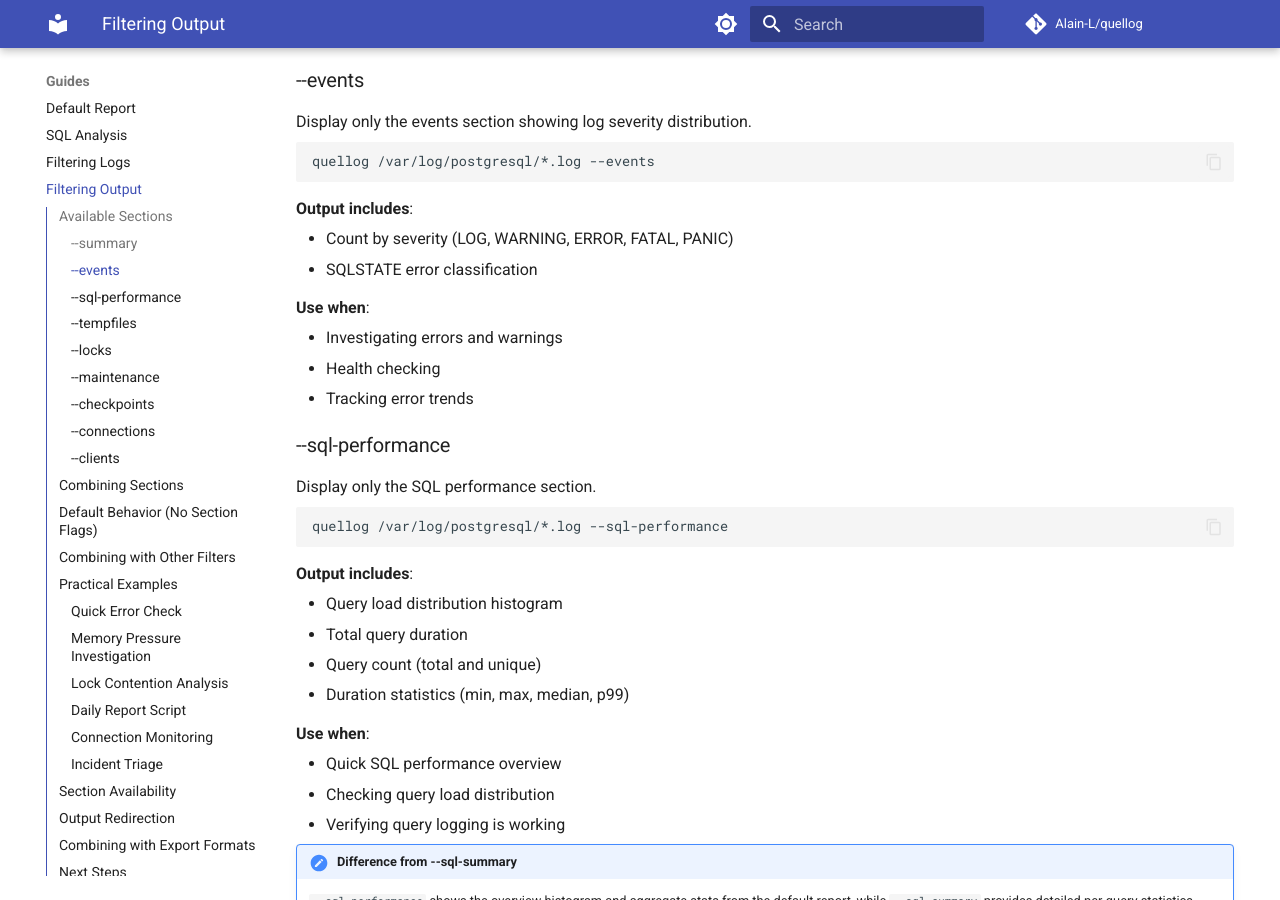
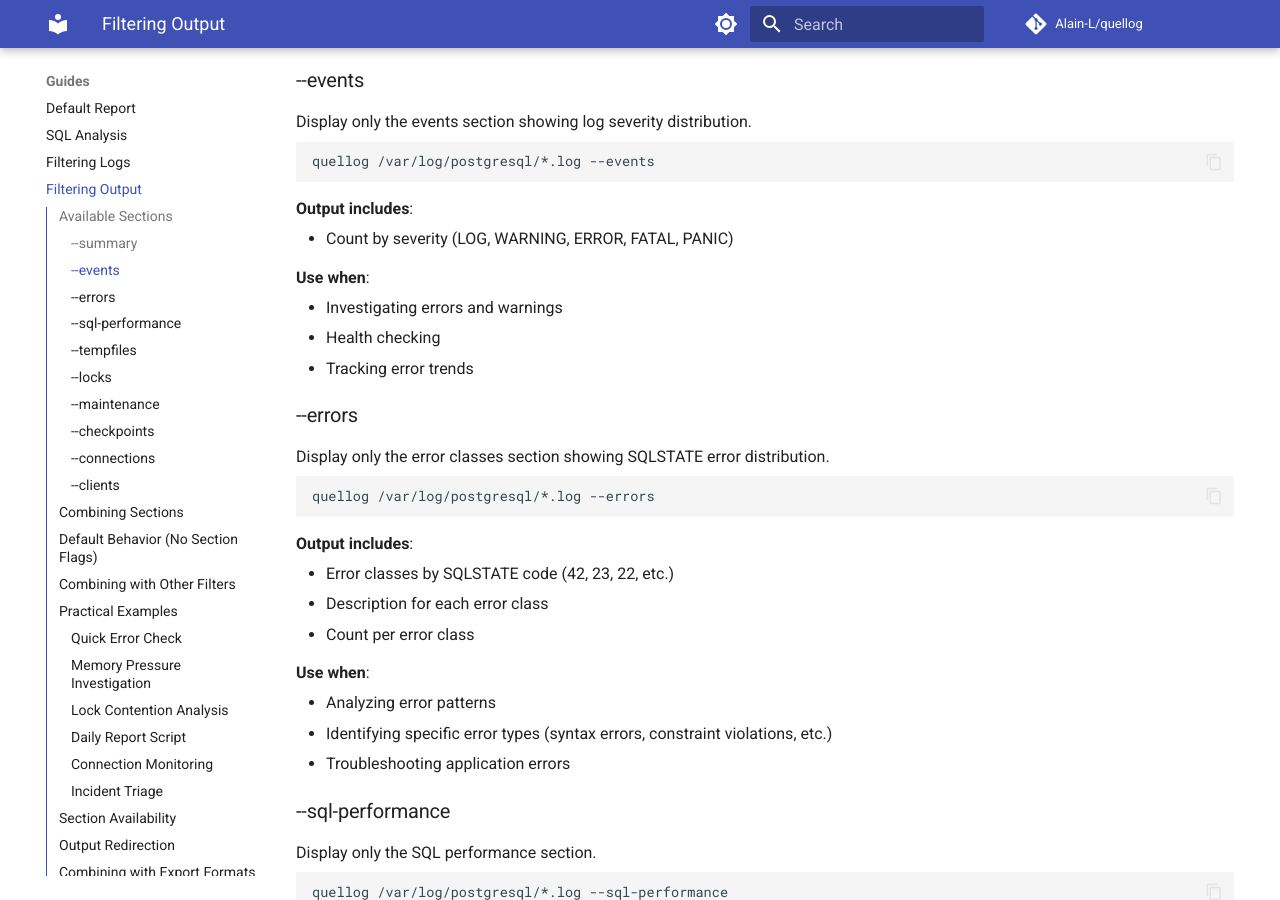
Before and after one commit to Alain-L/quellog, an MkDocs documentation site: the page built from docs/filtering-output.md, in a window 1280 px wide and 900 px high, scrolled down 714 px. Built offline with MkDocs 1.6.1 and Material for MkDocs 9.7.7, drawn with Linux system fonts in a browser that asks for light colours; comment, search, counter and statistics services are not loaded; some of the changed text lies outside the part shown.

Commit message:
docs: document --errors flag and error_classes section
Add documentation for the new --errors flag in filtering-output.md,
including usage, output format, and when to use it. Add error_classes
section to markdown-export.md showing the output format.

The error_classes section in json-export.md was already documented
in a previous commit.

````diff
--- a/docs/filtering-output.md
+++ b/docs/filtering-output.md
@@ -36,13 +36,32 @@ quellog /var/log/postgresql/*.log --events
 **Output includes**:
 
 - Count by severity (LOG, WARNING, ERROR, FATAL, PANIC)
-- SQLSTATE error classification
 
 **Use when**:
 
 - Investigating errors and warnings
 - Health checking
 - Tracking error trends
+
+### --errors
+
+Display only the error classes section showing SQLSTATE error distribution.
+
+```bash
+quellog /var/log/postgresql/*.log --errors
+```
+
+**Output includes**:
+
+- Error classes by SQLSTATE code (42, 23, 22, etc.)
+- Description for each error class
+- Count per error class
+
+**Use when**:
+
+- Analyzing error patterns
+- Identifying specific error types (syntax errors, constraint violations, etc.)
+- Troubleshooting application errors
 
 ### --sql-performance
 
@@ -230,12 +249,13 @@ Output order:
 1. Summary
 2. SQL Performance
 3. Events
-4. Temporary Files (if any)
-5. Locks (if any)
-6. Maintenance
-7. Checkpoints
-8. Connections
-9. Clients
+4. Error Classes (if any)
+5. Temporary Files (if any)
+6. Locks (if any)
+7. Maintenance
+8. Checkpoints
+9. Connections
+10. Clients
 
 ## Combining with Other Filters
 
@@ -380,6 +400,7 @@ Some sections may be empty or omitted if no relevant data exists:
 | Summary | (always available) |
 | SQL Performance | `log_min_duration_statement >= 0` |
 | Events | (always available) |
+| Error Classes | Errors with SQLSTATE codes occurred |
 | Temporary Files | `log_temp_files >= 0` and tempfiles created |
 | Locks | `log_lock_waits = on` and locks occurred |
 | Maintenance | `log_autovacuum_min_duration >= 0` and autovacuum ran |
````
Also changed, not shown: docs/markdown-export.md (+12 -0 lines).
